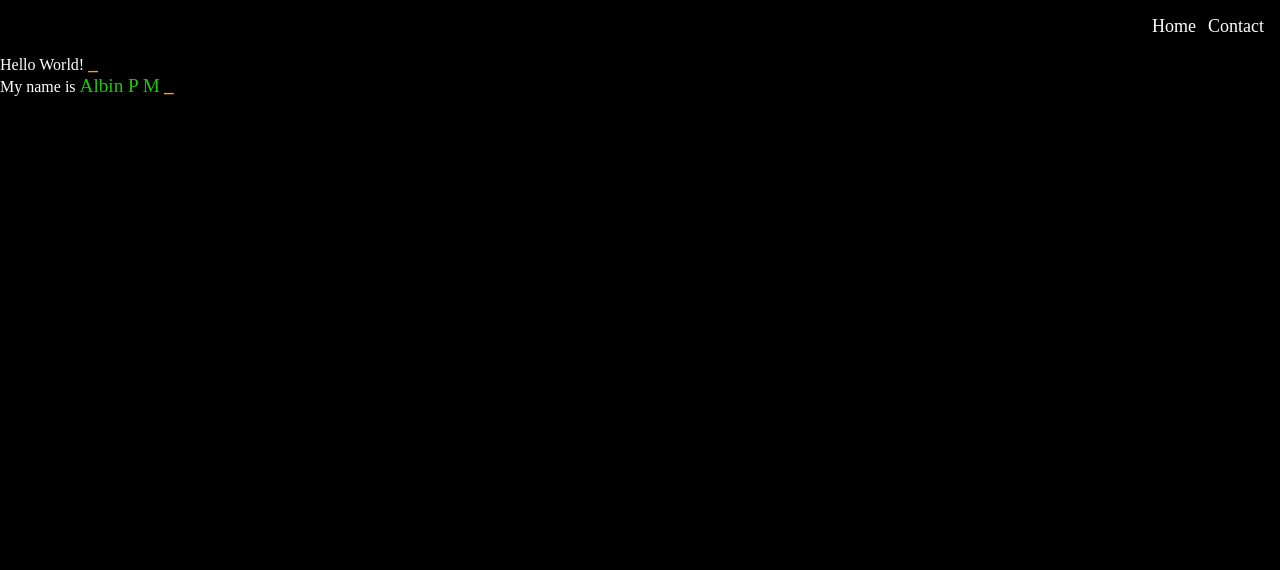
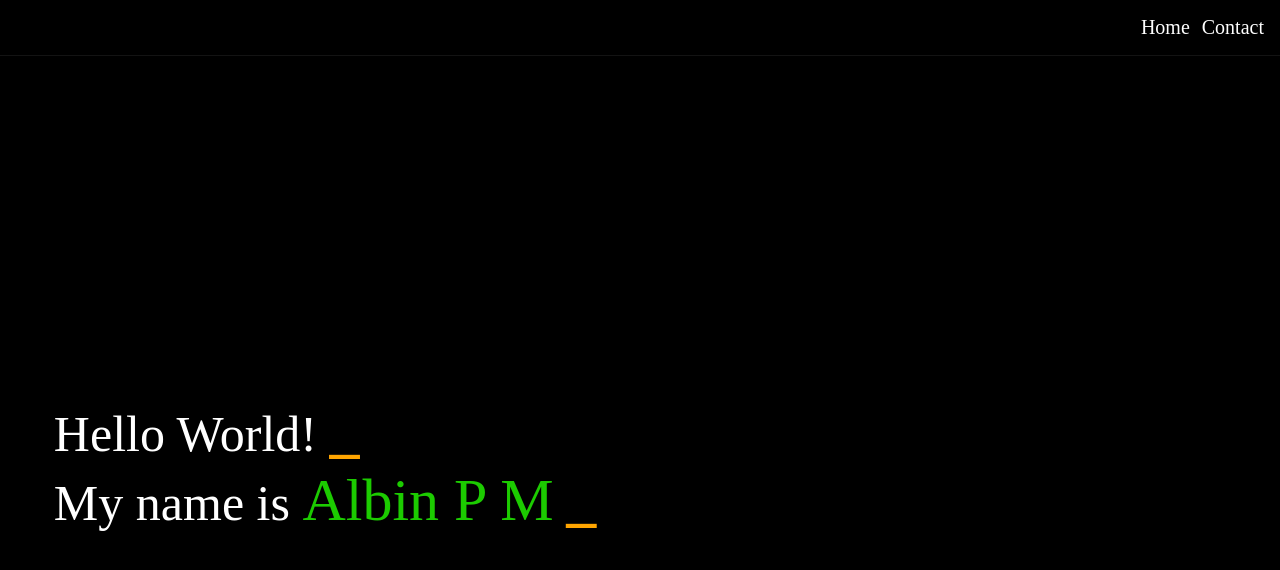
Before and after one commit to albin-p-m/portfolio, a website: page index.html in a window 1280 px wide. Drawn offline with Linux system fonts and the light colour scheme.

Commit message:
fresh skeleton created.

```diff
--- a/index.html
+++ b/index.html
@@ -7,19 +7,31 @@
     <title>Albin P M</title>
   </head>
   <body>
-    <div class="nav-bar">
+    <div class="container">
+      <nav class="nav-bar">
         <ul>
-        <li> <a href="#Home"> Home </a> </li>
-        <li> <a href="#contact"> Contact </a> </li>
+          <li><a href="#home">Home</a></li>
+          <li><a href="#contact">Contact</a></li>
         </ul>
-    </div>
+      </nav>
+      <main id="home">
+        <div class="contents">
           <div class="para">
-      <p> Hello World! <span class="blink">_</span> </p>
+            <p>Hello World! <span class="blink">_</span></p>
           </div>
           <div class="para">
             <p>
-        My name is <span class="typing highlight">Albin P M</span> <span class="blink">_</span>
+              My name is <span class="typing highlight">Albin P M</span
+              > <span class="blink">_</span>
             </p>
           </div>
+        </div>
+        <div class="image"></div>
+      </main>
+      <footer id="contact">
+
+      </footer>
+    </div>
+
   </body>
 </html>
--- a/style.css
+++ b/style.css
@@ -4,8 +4,14 @@
   box-sizing: border-box;
 }
 
+::selection {
+    color: #1ccb00;
+    background-color: rgb(43, 43, 43);
+}
+
 body {
-  height: clamp(100%, 100vh, 100%);
+  font-size: 50px;
+  min-height: 100vh;
   background-color: black;
   color: white;
 }
@@ -15,7 +21,10 @@ body {
   top: 0;
   left: 0;
   padding: 10px;
-  font-size: large;
+  font-size: 20px;
+  opacity: 1;
+  background-color: black;
+  border-bottom: 1px solid rgb(19, 19, 19);
 }
 
 .nav-bar > ul {
@@ -40,12 +49,9 @@ body {
   text-decoration: underline;
 }
 
-.nav-bar > ul > li > a:current {
-  text-decoration: underline;
-}
-
-.para {
-  display: flex;
+.nav-bar > ul > li > a::selection {
+    color: white;
+    background-color: blue;
 }
 
 .highlight {
@@ -53,10 +59,17 @@ body {
   font-size: larger;
 }
 
-.typing {
-  overflow: hidden;
-  font: monospace;
-  animation: typing 3.5s steps(10, end) infinite;
+.highlight::selection {
+    color: orange;
+}
+
+#home {
+  margin: 10px;
+  min-height: 100vh;
+  display: grid;
+  grid-template-columns: 50% 50%;
+  align-items: center;
+  justify-items: center;
 }
 
 .blink {
@@ -66,10 +79,8 @@ body {
   animation: blink-animation 0.75s step-end infinite;
 }
 
-@keyframes type {
-  to {
-    left: 100%;
-  }
+.blink::selection {
+    color: white;
 }
 
 @keyframes blink-animation {
@@ -81,12 +92,3 @@ body {
     visibility: visible;
   }
 }
-
-@keyframes typing {
-  from {
-    width: 0px;
-  }
-  to {
-    width: 100%;
-  }
-}
```
Also changed, not shown: assets/pexels-junior-teixeira-2072060.jpg (added). Lines whose indentation alone changed are shown as unchanged.
